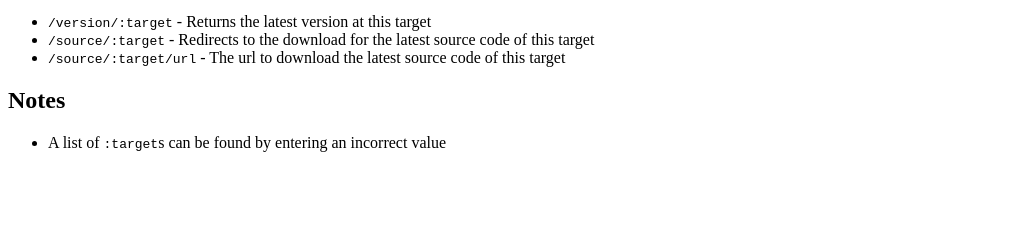
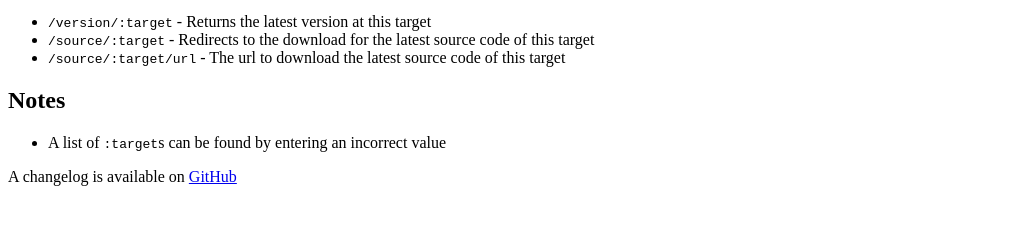
Before and after one commit to quark-platform/moz-latest-release, a plain HTML site: page docs/index.html in a window 1280 px wide. Shown: the part 101-326 px from the top of the page, without its empty margins (0-1018 px from the left). Drawn offline with Linux system fonts and the light colour scheme.

Commit message:
✨ Add changelog

```diff
--- a/docs/index.html
+++ b/docs/index.html
@@ -36,5 +36,13 @@
         value
       </li>
     </ul>
+
+    <p>
+      A changelog is available on
+      <a
+        href="https://github.com/quark-platform/moz-latest-release/blob/main/CHANGELOG.md"
+        >GitHub</a
+      >
+    </p>
   </body>
 </html>
```
Also changed, not shown: 1 other file.
